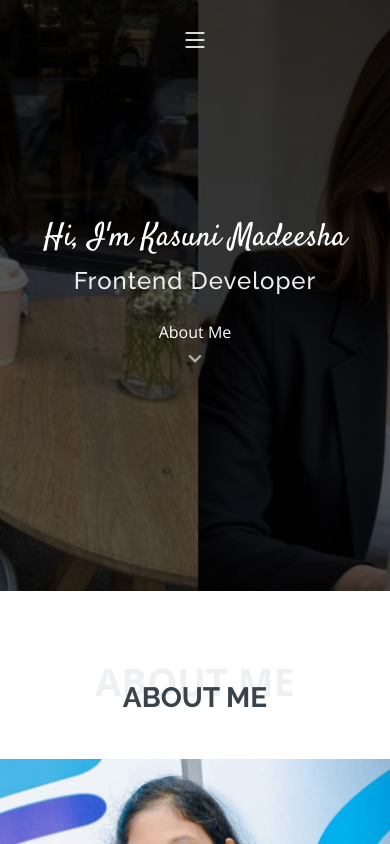
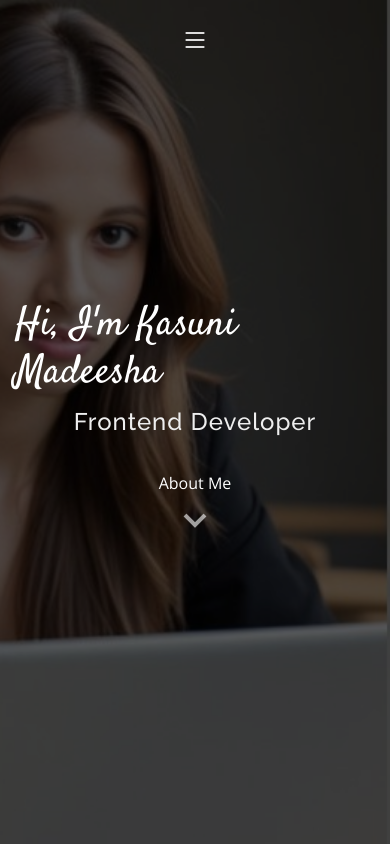
Before and after one commit to kasuni22/portfolio, a plain HTML site: page index.html in a window 390 px wide. Shown: the top 844 px of the page. Drawn offline with nearby package versions, Linux system fonts and the light colour scheme.

Commit message:
Update style.css

```diff
--- a/assets/css/style.css
+++ b/assets/css/style.css
@@ -304,6 +304,7 @@ h6 {
 .navbar-mobile .dropdown>.dropdown-active {
   display: block;
 }
+
 /*--------------------------------------------------------------
 # Hero Section
 --------------------------------------------------------------*/
@@ -367,12 +368,13 @@ h6 {
 #hero .btn-scroll:hover {
   color: #0184ff;
 }
+.btn-about {
 
-.btn-about {
   color: #ffffff; /* Change text color */
   transition: background-color 0.3s ease; /* Smooth transition */
   animation: up-down 1s ease-in-out infinite alternate-reverse both;
 }
+
 
 @media (min-width: 1024px) {
   #hero {
@@ -380,45 +382,14 @@ h6 {
   }
 }
 
-@media (max-width: 767px) {
-  #hero {
-    height: 75vh;
-    background-position: center;
-  }
-
+@media (max-width: 575px) {
   #hero h1 {
-    font-size: 36px;
+    font-size: 40px;
   }
 
   #hero h2 {
-    font-size: 12px;
     text-align: center;
-    margin-bottom: 20px;
-  }
-
-  #hero .btn-scroll i {
-    font-size: 32px;
-  }
-}
-
-@media (max-width: 575px) {
-  #hero {
-    height: 70vh;
-    background-position: center;
-  }
-
-  #hero h1 {
-    font-size: 32px;
-  }
-
-  #hero h2 {
-    font-size: 11px;
-    text-align: center;
-    margin-bottom: 20px;
-  }
-
-  #hero .btn-scroll i {
-    font-size: 28px;
+    margin-bottom: 30px;
   }
 }
 
@@ -426,6 +397,7 @@ h6 {
   0% {
     transform: translateY(5px);
   }
+
   100% {
     transform: translateY(-5px);
   }
```
